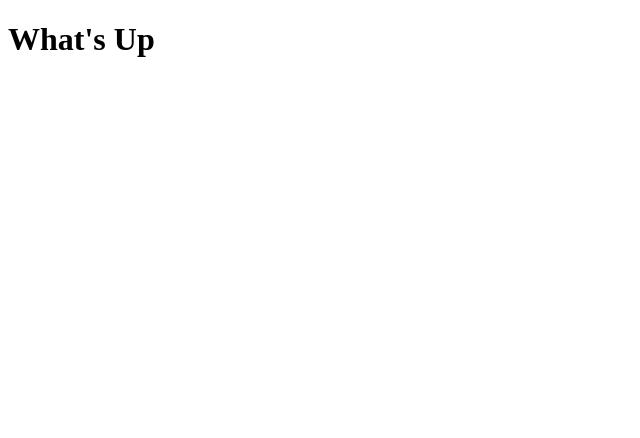
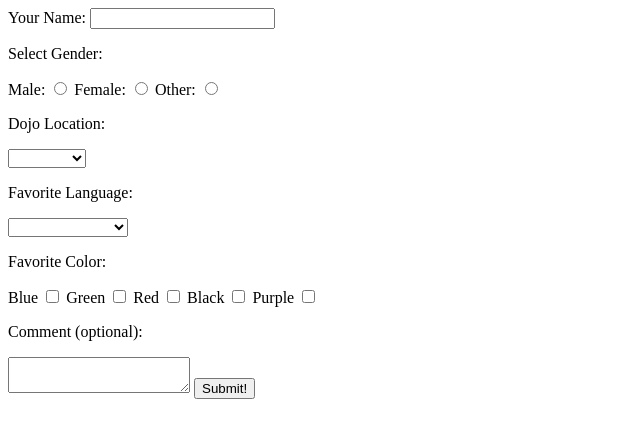
Before and after one commit to JenniferFulton/django_practice, a Django app: page / in a window 1280 px wide. Shown: the top 438 px of the page, without its empty margins (0-640 px from the left). Run offline with Django 3.2, Linux system fonts and the light colour scheme.

Commit message:
HTML form created for dojo survey

```diff
--- a/forms_practice/dojo_survey/templates/index.html
+++ b/forms_practice/dojo_survey/templates/index.html
@@ -3,10 +3,58 @@
 <head>
     <meta charset="UTF-8">
     <meta http-equiv="X-UA-Compatible" content="IE=edge">
-    <meta name="viewport" content="width=device-width, initial-scale=1.0">
+    <meta name="Dojo Survey Index" content="Dojo Survey Form">
     <title>Document</title>
 </head>
 <body>
-    <h1>What's Up</h1>
+    <form>
+        <label for="name">Your Name:</label>
+        <input type=text id=name name=name>
+
+        <p>Select Gender:</p>
+        <label for= "male">Male:</label>
+        <input type="radio" id=male name=gender value="male">
+
+        <label for= "female">Female:</label>
+        <input type="radio" id=female name=gender value="female">
+
+        <label for= "other">Other:</label>
+        <input type="radio" id=other name=gender value="other">
+
+        <p>Dojo Location:</p>
+        <select name='Favorite language'>
+            <option value="blank"> </option>
+            <option value="online">Online</option>
+            <option value="houston">Houston</option>
+            <option value="san_jose">San Jose</option>
+            <option value="chicago">Chicago</option>
+        </select>
+
+        <p>Favorite Language:</p>
+        <select name='Favorite language'>
+            <option value="blank"></option>
+            <option value="javascript">JavaScript</option>
+            <option value="python">Python</option>
+            <option value="html">HTML</option>
+            <option value="decline">Prefer not to say</option>
+        </select>
+
+        <p>Favorite Color:</p>
+        <label for="blue">Blue</label>
+        <input type="checkbox" id="blue" name="color" value="blue">
+        <label for="green">Green</label>
+        <input type="checkbox" id="green" name="color" value="green">
+        <label for="red">Red</label>
+        <input type="checkbox" id="red" name="color" value="red">
+        <label for="black">Black</label>
+        <input type="checkbox" id="black" name="color" value="black">
+        <label for="purple">Purple</label>
+        <input type="checkbox" id="purple" name="color" value="purple">
+
+        <p>Comment (optional):</p>
+        <textarea name='describe'></textarea>
+
+        <input type="submit" value="Submit!">
+    </form>
 </body>
 </html>
```
